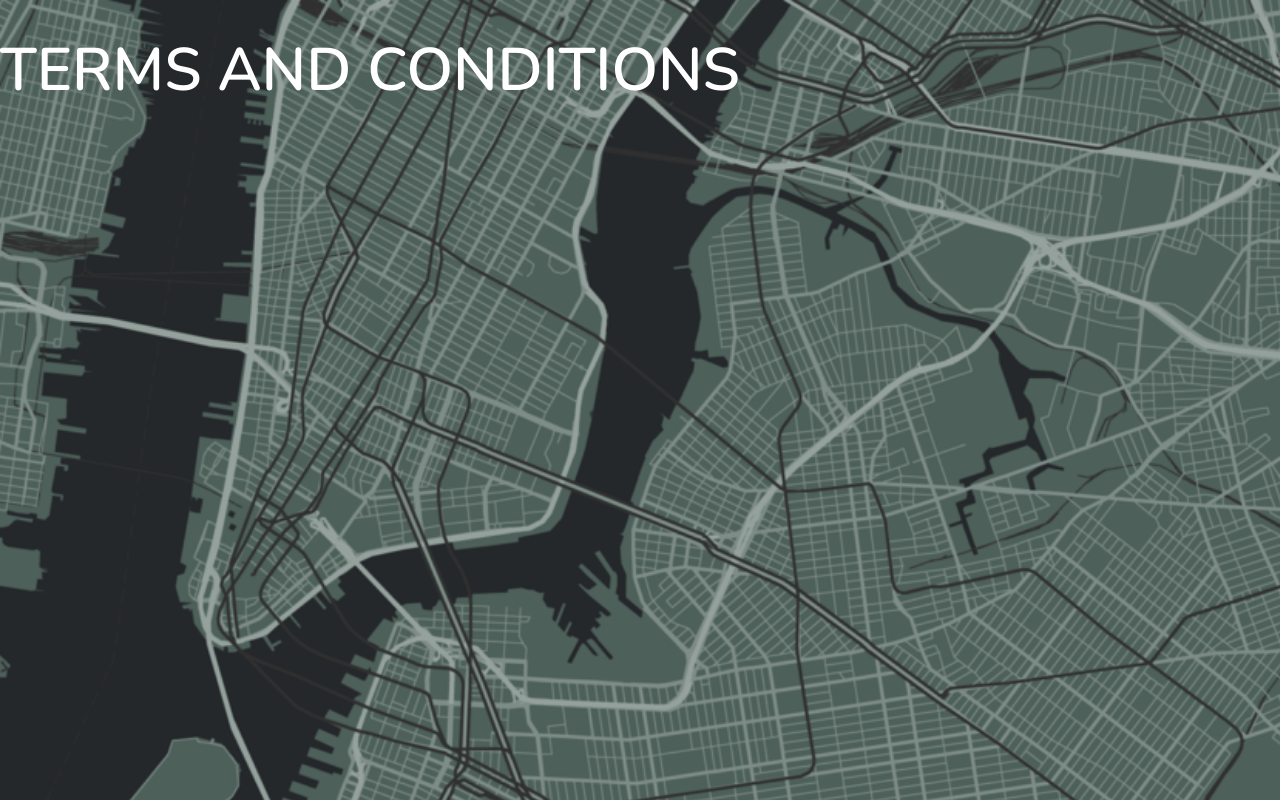
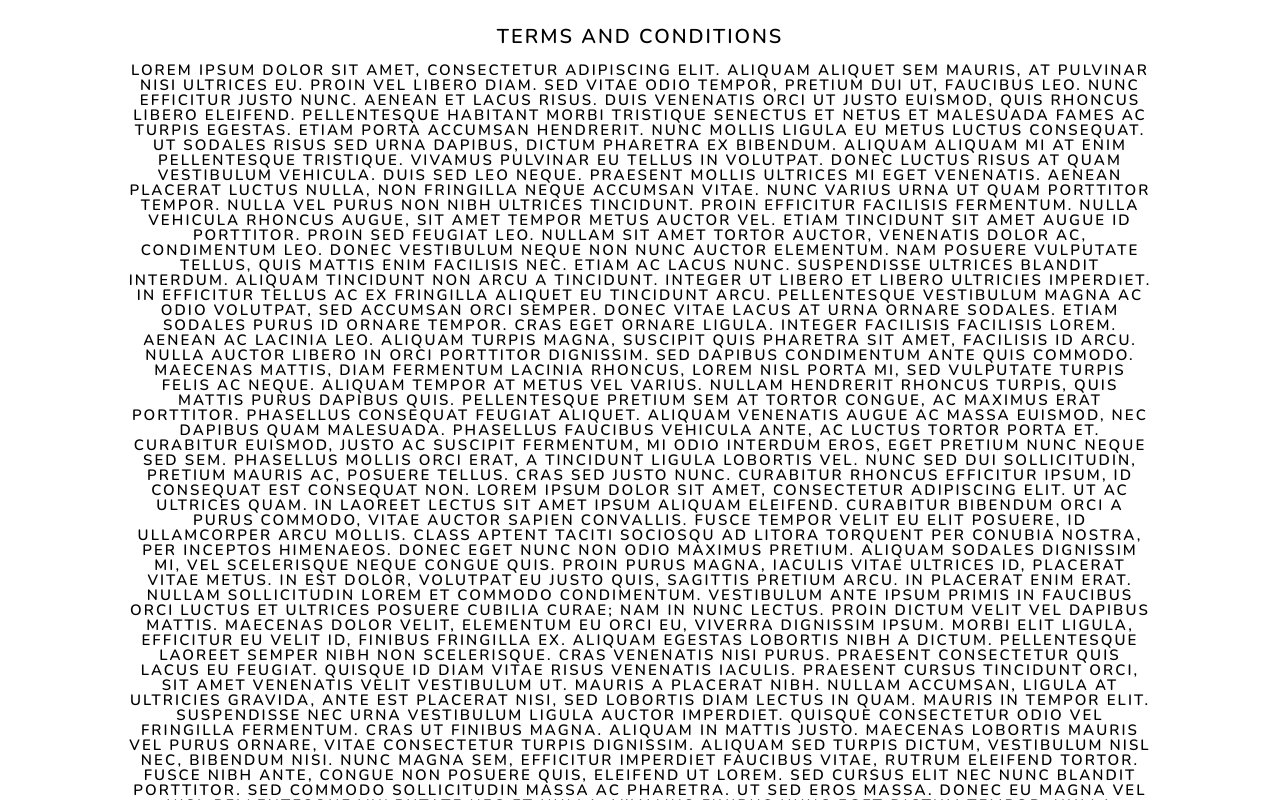
Before and after one commit to mrpaulmason/meetable-ui, a React (Create React App) app: page /privacy in a window 1280 px wide. Shown: the top 800 px of the page. Built offline with nearby package versions, Linux system fonts and the light colour scheme.

Commit message:
updated terms and conditions component with dummy text

```diff
--- a/src/App.css
+++ b/src/App.css
@@ -139,6 +139,22 @@ select {
   cursor: pointer;
 }
 
+.terms-and-conditions  {
+  background-color: #fff;
+  text-align: center;
+  height: 100%;
+  padding-top: 10px;
+}
+
+.terms-and-conditions h2, p {
+  color: black;
+}
+
+.terms-and-conditions div {
+  margin: 0 auto;
+  width: 80%;
+}
+
 .invite {
   background-color: #fff;
   height: 100vh;
--- a/src/components/TermsAndConditions.js
+++ b/src/components/TermsAndConditions.js
@@ -2,8 +2,30 @@ import React from 'react';
 
 const TermsAndConditions = () => {
   return (
-    <div>
-      <h1>Terms and Conditions</h1>
+    <div className='terms-and-conditions'>
+      <div>
+      <h2>Terms and Conditions</h2>
+      <p>Lorem ipsum dolor sit amet, consectetur adipiscing elit. Aliquam aliquet sem mauris, at pulvinar nisi ultrices  eu. Proin vel libero diam. Sed vitae odio tempor, pretium dui ut, faucibus leo. Nunc efficitur justo nunc. Aenean et lacus risus. Duis venenatis orci ut justo euismod, quis rhoncus libero eleifend. Pellentesque habitant morbi tristique senectus et netus et malesuada fames ac turpis egestas. Etiam porta accumsan hendrerit. Nunc mollis ligula eu metus luctus consequat. Ut      sodales risus sed urna dapibus, dictum pharetra ex bibendum. Aliquam aliquam mi at enim pellentesque tristique. Vivamus pulvinar eu tellus in volutpat.
+
+        Donec luctus risus at quam vestibulum vehicula. Duis sed leo neque. Praesent mollis ultrices mi eget venenatis. Aenean placerat luctus nulla, non fringilla neque accumsan vitae. Nunc varius urna ut quam porttitor tempor. Nulla vel purus non nibh ultrices tincidunt. Proin efficitur facilisis fermentum. Nulla vehicula rhoncus augue, sit amet tempor metus auctor vel.
+
+        Etiam tincidunt sit amet augue id porttitor. Proin sed feugiat leo. Nullam sit amet tortor auctor, venenatis dolor ac, condimentum leo. Donec vestibulum neque non nunc auctor elementum. Nam posuere vulputate tellus, quis mattis enim facilisis nec. Etiam ac lacus nunc. Suspendisse ultrices blandit interdum. Aliquam tincidunt non arcu a tincidunt. Integer ut libero et libero ultricies imperdiet. In efficitur tellus ac ex fringilla aliquet eu tincidunt arcu. Pellentesque vestibulum magna ac odio volutpat, sed accumsan orci semper. Donec vitae lacus at urna ornare sodales. Etiam sodales purus id ornare tempor.
+
+        Cras eget ornare ligula. Integer facilisis facilisis lorem. Aenean ac lacinia leo. Aliquam turpis magna, suscipit quis pharetra sit amet, facilisis id arcu. Nulla auctor libero in orci porttitor dignissim. Sed dapibus condimentum ante quis commodo. Maecenas mattis, diam fermentum lacinia rhoncus, lorem nisl porta mi, sed vulputate turpis felis ac neque. Aliquam tempor at metus vel varius. Nullam hendrerit rhoncus turpis, quis mattis purus dapibus quis.
+
+        Pellentesque pretium sem at tortor congue, ac maximus erat porttitor. Phasellus consequat feugiat aliquet. Aliquam venenatis augue ac massa euismod, nec dapibus quam malesuada. Phasellus faucibus vehicula ante, ac luctus tortor porta et. Curabitur euismod, justo ac suscipit fermentum, mi odio interdum eros, eget pretium nunc neque sed sem. Phasellus mollis orci erat, a tincidunt ligula lobortis vel. Nunc sed dui sollicitudin, pretium mauris ac, posuere tellus. Cras sed justo nunc. Curabitur rhoncus efficitur ipsum, id consequat est consequat non. Lorem ipsum dolor sit amet, consectetur adipiscing elit. Ut ac ultrices quam. In laoreet lectus sit amet ipsum aliquam eleifend. Curabitur bibendum orci a purus commodo, vitae auctor sapien convallis. Fusce tempor velit eu elit posuere, id ullamcorper arcu mollis. Class aptent taciti sociosqu ad litora torquent per conubia nostra, per inceptos himenaeos.
+
+        Donec eget nunc non odio maximus pretium. Aliquam sodales dignissim mi, vel scelerisque neque congue quis. Proin purus magna, iaculis vitae ultrices id, placerat vitae metus. In est dolor, volutpat eu justo quis, sagittis pretium arcu. In placerat enim erat. Nullam sollicitudin lorem et commodo condimentum. Vestibulum ante ipsum primis in faucibus orci luctus et ultrices posuere cubilia Curae; Nam in nunc lectus. Proin dictum velit vel dapibus mattis. Maecenas dolor velit, elementum eu orci eu, viverra dignissim ipsum. Morbi elit ligula, efficitur eu velit id, finibus fringilla ex. Aliquam egestas lobortis nibh a dictum. Pellentesque laoreet semper nibh non scelerisque.
+
+        Cras venenatis nisi purus. Praesent consectetur quis lacus eu feugiat. Quisque id diam vitae risus venenatis iaculis. Praesent cursus tincidunt orci, sit amet venenatis velit vestibulum ut. Mauris a placerat nibh. Nullam accumsan, ligula at ultricies gravida, ante est placerat nisi, sed lobortis diam lectus in quam. Mauris in tempor elit. Suspendisse nec urna vestibulum ligula auctor imperdiet. Quisque consectetur odio vel fringilla fermentum. Cras ut finibus magna. Aliquam in mattis justo. Maecenas lobortis mauris vel purus ornare, vitae consectetur turpis dignissim. Aliquam sed turpis dictum, vestibulum nisl nec, bibendum nisi.
+
+        Nunc magna sem, efficitur imperdiet faucibus vitae, rutrum eleifend tortor. Fusce nibh ante, congue non posuere quis, eleifend ut lorem. Sed cursus elit nec nunc blandit porttitor. Sed commodo sollicitudin massa ac pharetra. Ut sed eros massa. Donec eu magna vel nisl pellentesque vulputate nec et nulla. Vivamus finibus nunc eget dictum tempor. Nulla facilisi.
+
+        Sed nec placerat nisl. Nam eget erat nibh. Aliquam gravida lacinia nisi ac porttitor. Cras elementum id augue id fermentum. Cras ac ligula egestas, lacinia nulla at, faucibus elit. Quisque rutrum mauris eu ex aliquam sodales. Vestibulum sodales ullamcorper consequat. In facilisis lectus mi, in tempor ante lacinia vel. Integer vitae dolor turpis. In hac habitasse platea dictumst. Aliquam in sagittis urna. Integer dictum enim nunc, cursus ullamcorper elit dapibus quis. Morbi tristique euismod fermentum. Curabitur eros mi, eleifend iaculis pharetra viverra, fermentum non augue. In hac habitasse platea dictumst.
+
+        Morbi ac erat auctor, tincidunt lacus sed, vulputate dolor. Maecenas dictum, quam id rutrum congue, nunc tortor dapibus tellus, ac vulputate ipsum odio at mauris. Morbi facilisis eros eros, quis venenatis ante ultricies nec. Praesent ultricies in nunc eu elementum. Nam tempus imperdiet velit ac cursus. Sed fermentum diam risus, quis egestas magna sagittis eu. Ut porta eros mauris, eu tincidunt libero iaculis in. In turpis nunc, rutrum ac rhoncus vel, sollicitudin tincidunt nisl. Mauris vel lacinia eros, vitae venenatis risus. Duis vestibulum non ex id consequat. Mauris nec arcu iaculis, malesuada turpis vel, ullamcorper nulla. Donec lectus eros, pharetra a semper sed, ultrices eget nisl.
+      </p>
+      </div>
     </div>
   )
 }
```
